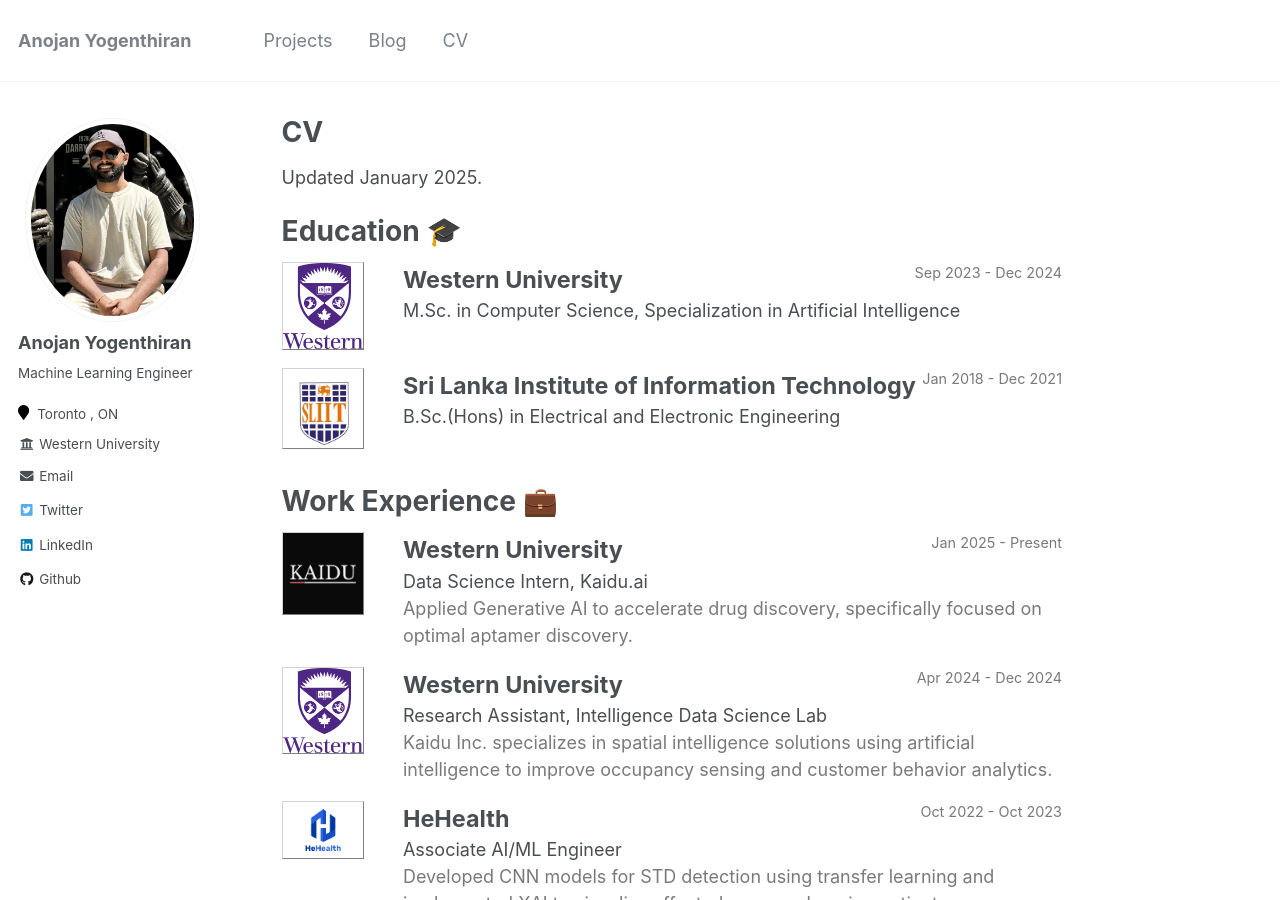
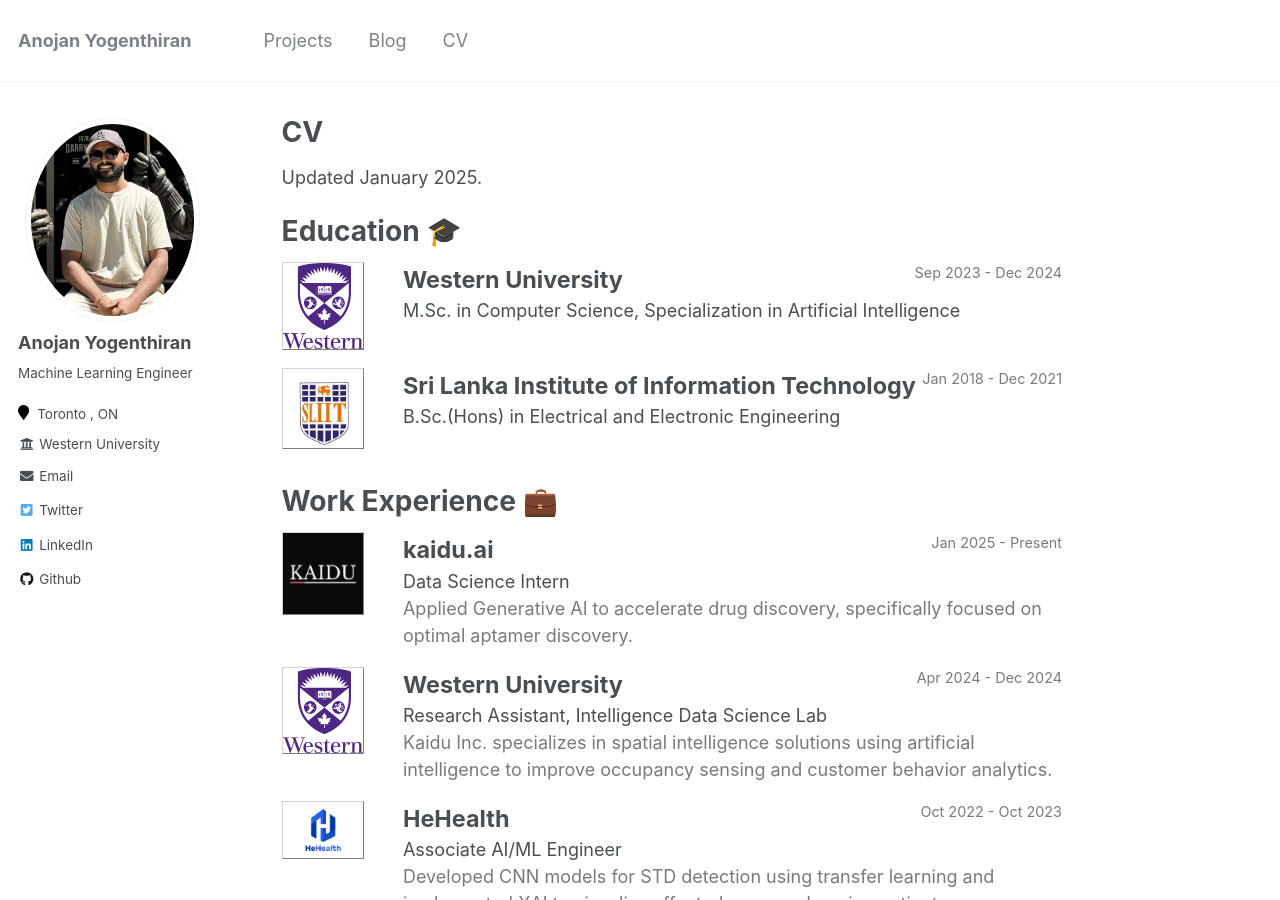
Before and after one commit to ayogenthiran/ayogenthiran.github.io, a Jekyll site: the page built from _pages/cv.md, in a window 1280 px wide and 900 px high. Built offline with Jekyll 4.4.1, drawn with Linux system fonts in a browser that asks for light colours.

```diff
--- a/_pages/cv.md
+++ b/_pages/cv.md
@@ -57,10 +57,10 @@
 
   <div style="flex:4;">
     <p style="margin:0px">
-      <b style="font-size: 130%;">Western University</b>
+      <b style="font-size: 130%;">kaidu.ai</b>
       <span style="float:right; font-size:80%; color:#7a7a7a;">Jan 2025 - Present</span>
     </p>
-    Data Science Intern, Kaidu.ai
+    Data Science Intern
     <div style="color:#7a7a7a">
       Applied Generative AI to accelerate drug discovery, specifically focused on optimal aptamer discovery.
     </div>
```
